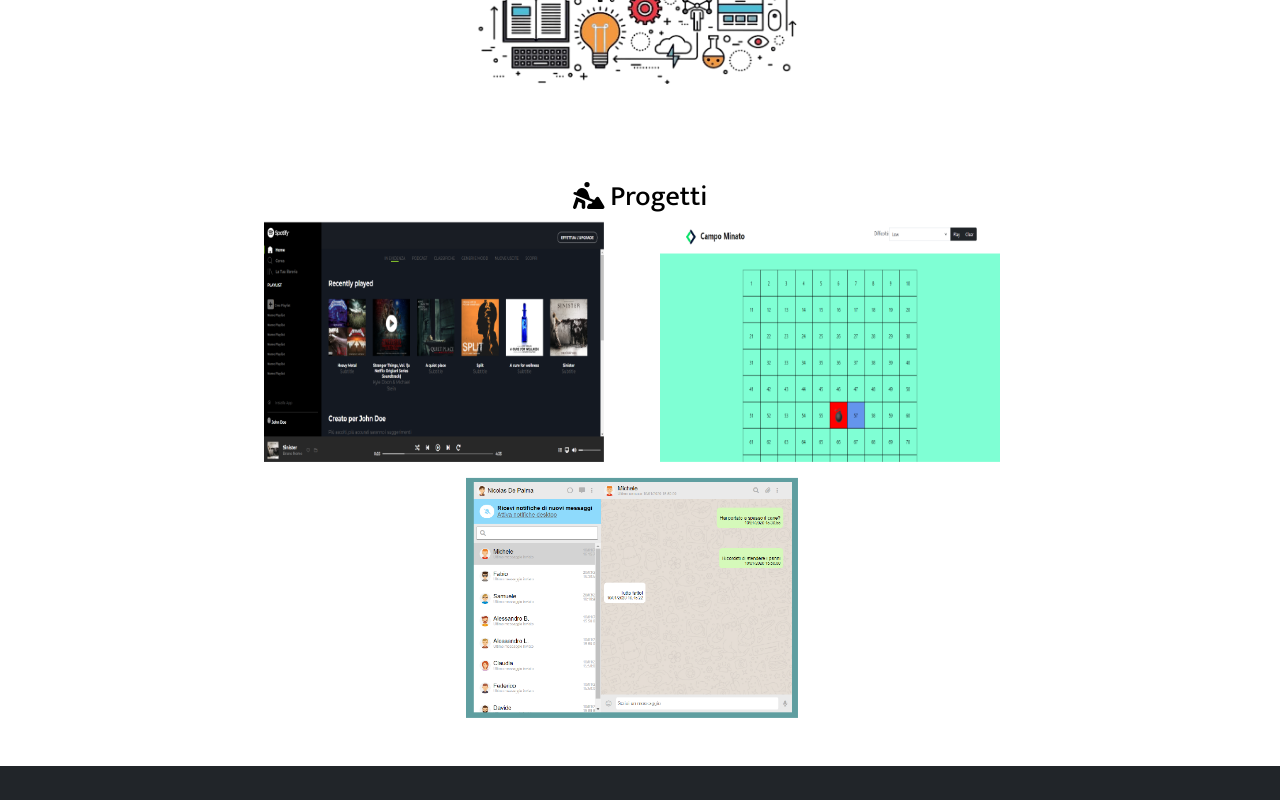
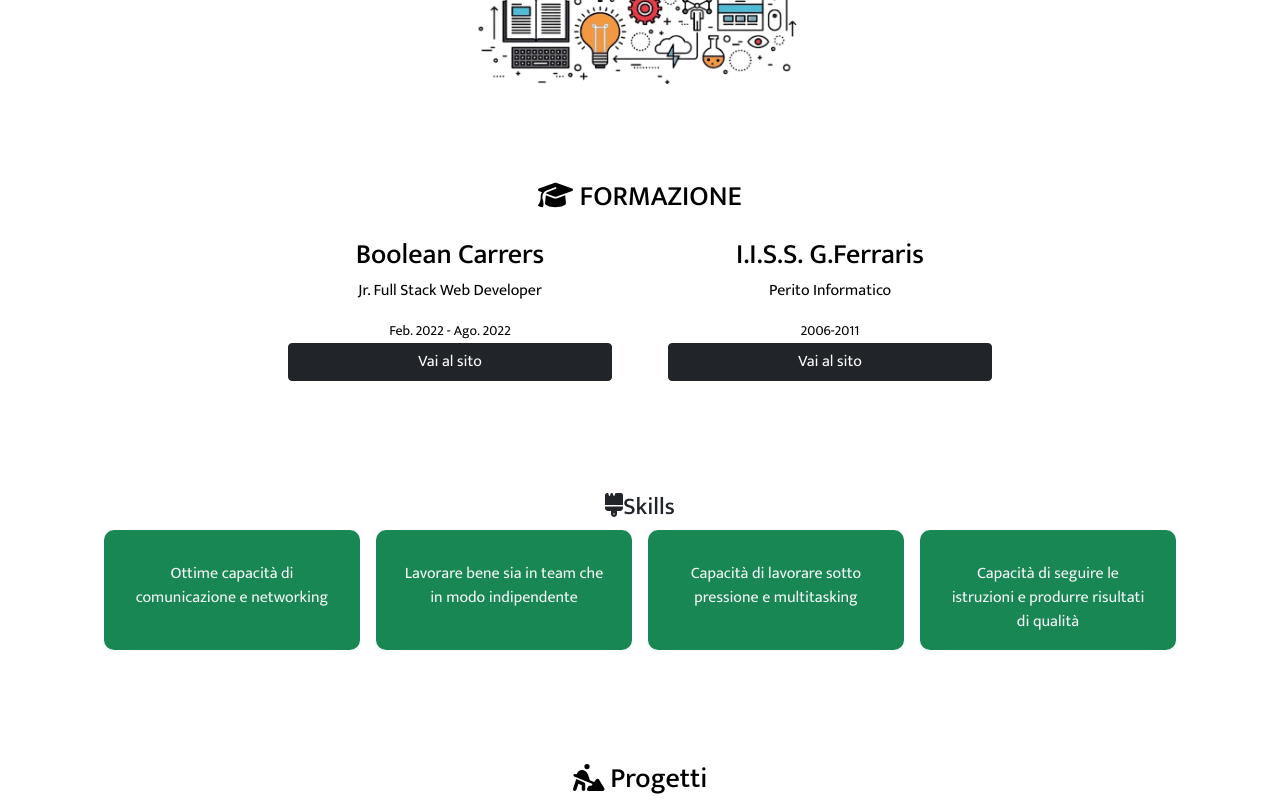
Before and after one commit to nicolas-dp/port_nicolas, a Vue app: page / in a window 1280 px wide. Shown: the part 1560-2360 px from the top of the page. Built offline with nearby package versions, Linux system fonts and the light colour scheme.

Commit message:
Add Formazione e Skills Sections

```diff
--- a/src/components/HeaderComponent.vue
+++ b/src/components/HeaderComponent.vue
@@ -58,7 +58,7 @@
               </a>
             </li>
             <li class="nav-item">
-              <a class="nav-link" href="#"><font-awesome-icon icon="fa-solid fa-graduation-cap" />
+              <a class="nav-link" href="#formazione"><font-awesome-icon icon="fa-solid fa-graduation-cap" />
               Formazione
               </a>
             </li>
--- a/src/components/MainComponent.vue
+++ b/src/components/MainComponent.vue
@@ -3,7 +3,7 @@
     <!-- About -->
     <section id="about" class="about pt-5 mb-5">
       <div class="container" data-aos="fade-right">
-        <h3><font-awesome-icon icon="fa-solid fa-address-card" /> PROFILO</h3>
+        <h3 data-aos="fade-down"><font-awesome-icon icon="fa-solid fa-address-card" /> PROFILO</h3>
         <p>
           🎓Dopo gli studi ho lavorato per 9 anni in un'azienda di consulenza
           clienti, nella quale ho sviluppato diverse skills, migliorando la
@@ -30,7 +30,7 @@
     <!-- Esperienze -->
     <section id="esperienze" class="pt-5 mb-5">
       <div class="container text-black">
-        <h3><font-awesome-icon icon="fa-solid fa-briefcase" /> ESPERIENZE</h3>
+        <h3 data-aos="fade-down"><font-awesome-icon icon="fa-solid fa-briefcase" /> ESPERIENZE</h3>
 
         <div class="row row-cols-1 row-cols-md-3 row-cols-lg-3 justify-content-center">
           <div class="col" data-aos="fade-right">
@@ -105,10 +105,74 @@
         <img height="200" src="@/assets/img/img_header.png" alt="code" />
       </div>
     </section>
+    <!-- Formazione -->
+    <section id="formazione" class="pt-5 mb-5">
+      <div class="container text-black">
+        <h3 data-aos="fade-down"><font-awesome-icon icon="fa-solid fa-graduation-cap" /> FORMAZIONE</h3>
+          <div class="row row-cols-1 row-cols-md-3 row-cols-lg-3 justify-content-center ">
+        <div class="col">
+          <div class="card">
+            <div class="card-body">
+              <h3 class="card-title">Boolean Carrers</h3>
+              <p class="card-text">Jr. Full Stack Web Developer</p>
+              <small>Feb. 2022 - Ago. 2022</small>
+              <a href="https://boolean.careers/corso/full-stack-web-developer" class="btn btn-dark" style="
+                  display: block;
+              ">Vai al sito</a>
+            </div>
+          </div>
+        </div>
+        <div class="col">
+          <div class="card">
+            <div class="card-body">
+              <h3 class="card-title">I.I.S.S. G.Ferraris</h3>
+              <p class="card-text">Perito Informatico</p>
+              <small>2006-2011</small>
+              <a href="https://www.ferrarismolfetta.edu.it/" class="btn btn-dark bg-dark" style="
+                  display: block;
+              ">Vai al sito</a>
+            </div>
+          </div>
+        </div>
+      </div>
+      </div>
+    </section>
+    <!-- Competenze -->
+    <section id="competenze" class="pt-5 mb-5">
+
+      <div class="container">
+        <h4 class="text-dark" data-aos="fade-down"><font-awesome-icon icon="fa-solid fa-brush" />Skills</h4>
+        <div class="row row-cols-1 row-cols-md-3 row-cols-lg-3 justify-content-center gap-3">
+          <div class="card text-light bg-success mb-3 pt-3" style="max-width: 16rem;">
+            <div class="card-body" data-aos="zoom-out">
+              <p class="card-text">Ottime capacità di comunicazione e networking</p>
+            </div>
+          </div>
+
+          <div class="card text-light bg-success mb-3 pt-3" style="max-width: 16rem;">
+            <div class="card-body" data-aos="zoom-out">
+              <p class="card-text">Lavorare bene sia in team che in modo indipendente</p>
+            </div>
+          </div>
+
+          <div class="card text-light bg-success mb-3 pt-3" style="max-width: 16rem;">
+            <div class="card-body" data-aos="zoom-out">
+              <p class="card-text">Capacità di lavorare sotto pressione e multitasking</p>
+            </div>
+          </div>
+
+          <div class="card text-light bg-success mb-3 pt-3" style="max-width: 16rem;">
+            <div class="card-body" data-aos="zoom-out">
+              <p class="card-text">Capacità di seguire le istruzioni e produrre risultati di qualità</p>
+            </div>
+          </div>
+        </div>
+      </div>
+    </section>
     <!-- Work -->
     <section id="work" class="pt-5 mb-5">
       <div class="container text-black">
-        <h3><font-awesome-icon icon="fa-solid fa-person-digging" /> Progetti</h3>
+        <h3 data-aos="fade-down"><font-awesome-icon icon="fa-solid fa-person-digging" /> Progetti</h3>
 
         <div class="row row-cols-1 row-cols-md-3 row-cols-lg-3 justify-content-center gap-3">
           <div class="col" data-aos="zoom-in-down">
@@ -178,7 +242,7 @@
     <section id="contacts_cv" class="box bg-dark pt-5 pb-5">
       <div class="container bg-dark mt-5">
         <div class="row row-cols-1 row-cols-md-3 row-cols-lg-3 justify-content-center gap-5 text-white">
-          <div class="col-6">
+          <div class="col-6" data-aos="flip-up">
             <div class="main_contatti bg-dark">
                 <img src="@/assets/img/photo.png" alt="foto profilo" class="img-fluid" />
             </div>
@@ -218,7 +282,7 @@
             </div>
 
           </div>
-          <div class="col-6">
+          <div class="col-6" data-aos="flip-down">
           <!-- CV -->
           <div class="container">
               <h5>👇 Scarica il Curriculum 👇</h5>
@@ -230,8 +294,6 @@
         </div>
       </div>
     </section>
-
-
   </main>
 </template>
 
@@ -242,9 +304,6 @@
 </script>
 
 <style scoped>
-body {
-  background-color: #eee;
-}
 
 .card {
   border: none;
@@ -264,32 +323,15 @@
 }
 
 .badge span {
-  background-color: #fffbec;
+  background-color: #30302fb6;
   width: 60px;
   height: 25px;
   padding-bottom: 3px;
   border-radius: 5px;
   display: flex;
-  color: #fed85d;
+  color: white;
   justify-content: center;
   align-items: center;
 }
 
-.progress {
-  height: 10px;
-  border-radius: 10px;
-}
-
-.progress div {
-  background-color: red;
-}
-
-.text1 {
-  font-size: 14px;
-  font-weight: 600;
-}
-
-.text2 {
-  color: #a5aec0;
-}
 </style>
--- a/src/main.js
+++ b/src/main.js
@@ -8,13 +8,13 @@
 import { library } from '@fortawesome/fontawesome-svg-core'
 
 /* import specific icons */
-import { faUserSecret, faHouse, faPhone, faAddressCard, faFileInvoice, faBriefcase, faGraduationCap, faCode, faHeadset, faPersonDigging, faBars, faAt } from '@fortawesome/free-solid-svg-icons'
+import { faUserSecret, faHouse, faPhone, faAddressCard, faFileInvoice, faBriefcase, faGraduationCap, faCode, faHeadset, faPersonDigging, faBars, faAt, faBrush } from '@fortawesome/free-solid-svg-icons'
 import { faGithub, faLinkedin, faInstagram} from '@fortawesome/free-brands-svg-icons'
 /* import font awesome icon component */
 import { FontAwesomeIcon } from '@fortawesome/vue-fontawesome'
 
 /* add icons to the library */
-library.add(faUserSecret, faGithub, faLinkedin, faInstagram, faHouse, faPhone, faAddressCard, faFileInvoice, faBriefcase, faGraduationCap, faCode, faHeadset, faPersonDigging, faBars, faAt)
+library.add(faUserSecret, faGithub, faLinkedin, faInstagram, faHouse, faPhone, faAddressCard, faFileInvoice, faBriefcase, faGraduationCap, faCode, faHeadset, faPersonDigging, faBars, faAt, faBrush)
 
 /* add font awesome icon component */
 Vue.component('font-awesome-icon', FontAwesomeIcon)
```
